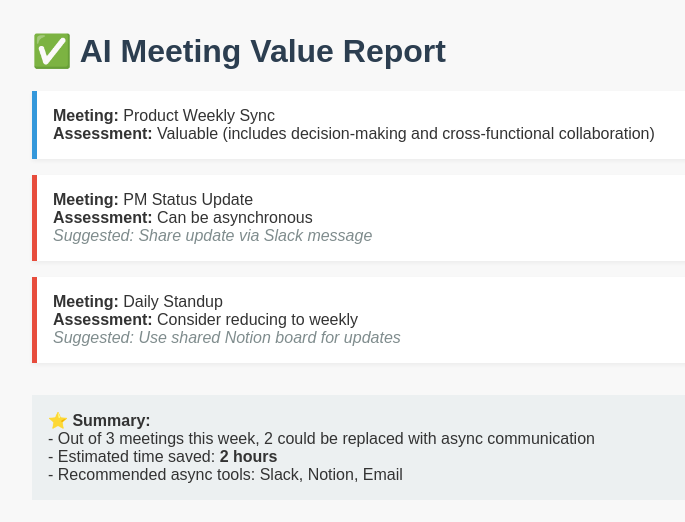
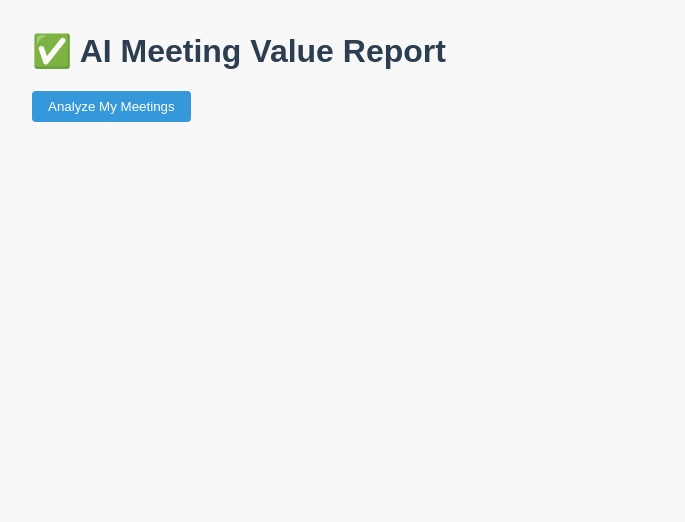
Before and after one commit to jessjcc/uwclass, a plain HTML site: page index.html in a window 1280 px wide. Shown: the whole page, without its empty margins (0-685 px from the left). Drawn offline with Linux system fonts and the light colour scheme.

Commit message:
Update index.html

```diff
--- a/index.html
+++ b/index.html
@@ -13,6 +13,15 @@
     }
     h1 {
       color: #2c3e50;
+    }
+    button {
+      padding: 0.5rem 1rem;
+      background-color: #3498db;
+      color: white;
+      border: none;
+      border-radius: 4px;
+      cursor: pointer;
+      margin-bottom: 1.5rem;
     }
     .meeting {
       background: #fff;
@@ -37,30 +46,45 @@
 </head>
 <body>
   <h1>✅ AI Meeting Value Report</h1>
+  <button onclick="analyzeMeetings()">Analyze My Meetings</button>
+  <div id="output"></div>
 
-  <div class="meeting">
-    <strong>Meeting:</strong> Product Weekly Sync<br/>
-    <strong>Assessment:</strong> Valuable (includes decision-making and cross-functional collaboration)<br/>
-  </div>
+  <script>
+    const meetings = [
+      { title: "Product Weekly Sync", type: "discussion" },
+      { title: "PM Status Update", type: "update" },
+      { title: "Daily Standup", type: "update" }
+    ];
 
-  <div class="meeting low-value">
-    <strong>Meeting:</strong> PM Status Update<br/>
-    <strong>Assessment:</strong> Can be asynchronous<br/>
-    <div class="suggestion">Suggested: Share update via Slack message</div>
-  </div>
+    function analyzeMeetings() {
+      let output = '';
+      let lowValueCount = 0;
 
-  <div class="meeting low-value">
-    <strong>Meeting:</strong> Daily Standup<br/>
-    <strong>Assessment:</strong> Consider reducing to weekly<br/>
-    <div class="suggestion">Suggested: Use shared Notion board for updates</div>
-  </div>
+      meetings.forEach(meeting => {
+        let isLowValue = meeting.type === 'update';
+        if (isLowValue) lowValueCount++;
 
-  <div class="summary">
-    <strong>⭐ Summary:</strong><br/>
-    - Out of 3 meetings this week, 2 could be replaced with async communication<br/>
-    - Estimated time saved: <strong>2 hours</strong><br/>
-    - Recommended async tools: Slack, Notion, Email
-  </div>
+        output += `
+          <div class="meeting ${isLowValue ? 'low-value' : ''}">
+            <strong>Meeting:</strong> ${meeting.title}<br/>
+            <strong>Assessment:</strong> ${isLowValue ? 'Can be asynchronous' : 'Valuable (includes decision-making or collaboration)'}<br/>
+            ${isLowValue ? `<div class="suggestion">Suggested async alternative: ${meeting.title.includes('Daily') ? 'Notion board' : 'Slack update'}</div>` : ''}
+          </div>
+        `;
+      });
 
+      output += `
+        <div class="summary">
+          <strong>⭐ Summary:</strong><br/>
+          - Total meetings analyzed: ${meetings.length}<br/>
+          - Async recommendation: ${lowValueCount} meeting(s)<br/>
+          - Estimated time saved: <strong>${lowValueCount * 1} hour(s)</strong><br/>
+          - Recommended async tools: Slack, Notion, Email
+        </div>
+      `;
+
+      document.getElementById('output').innerHTML = output;
+    }
+  </script>
 </body>
 </html>
```
